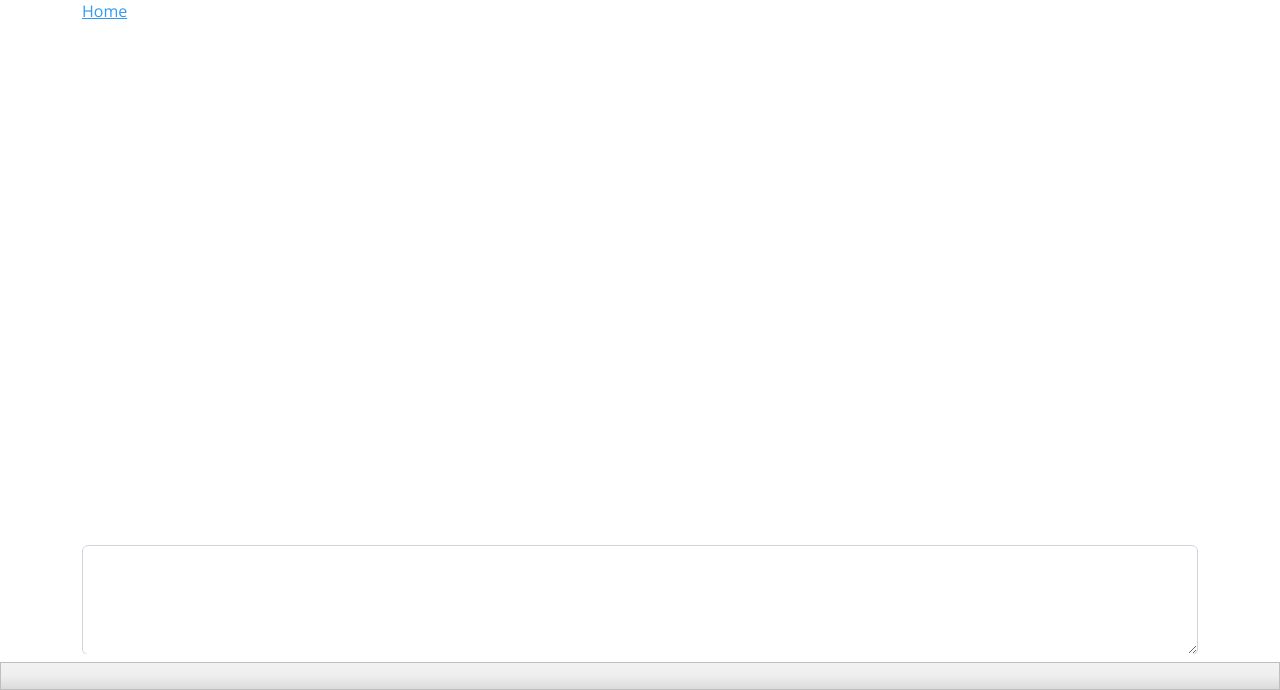
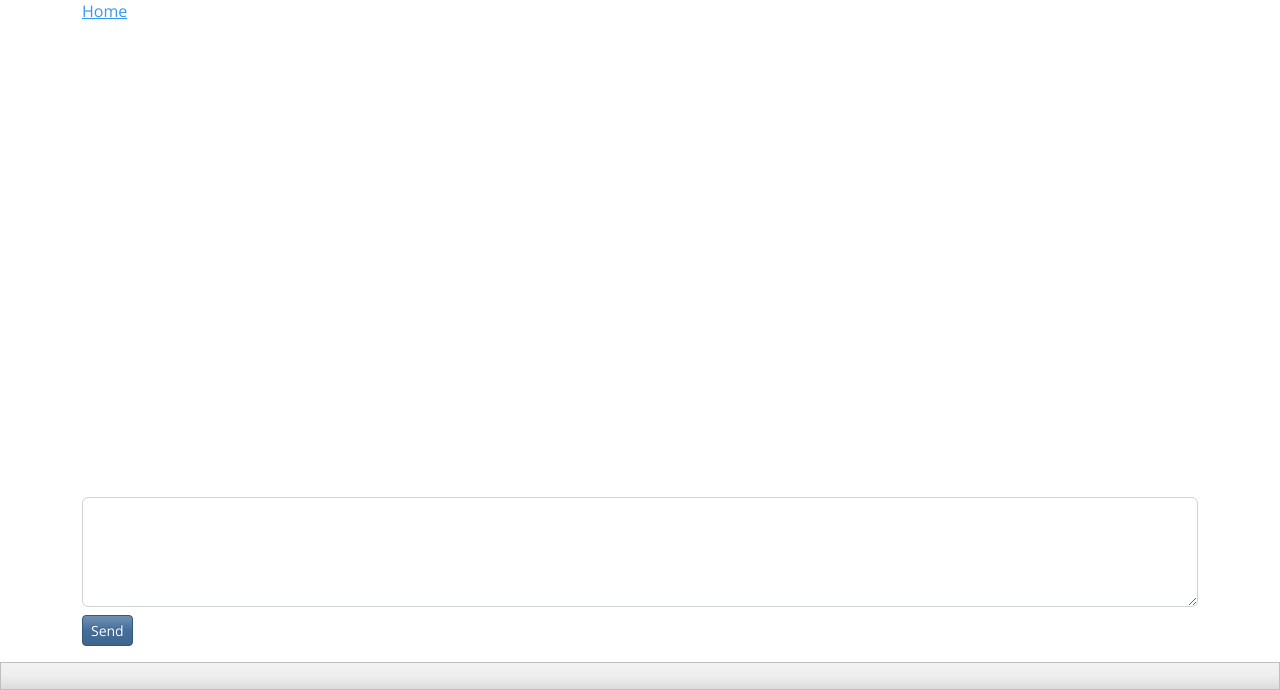
Before and after one commit to surf-bum/journal, a Flask app: page /ui/assistants/1/completion in a window 1280 px wide. Shown: the part 110-800 px from the top of the page. Run offline with Flask 3, Linux system fonts and the light colour scheme; parts of the project's set-up code (start-up, migrations or seed data) failed here and were passed over; some libraries are stand-ins or nearby versions.

Commit message:
feat: make container height flexible

```diff
--- a/templates/base.html
+++ b/templates/base.html
@@ -82,7 +82,7 @@
                 </nav>
             </header>
             <main class="flex-grow-1 overflow-auto">
-                <div class="container h-100">
+                <div class="container" style="height: calc(100% - 48px)">
                     <nav aria-label="breadcrumb">
                         <ol class="breadcrumb">
                             <li class="breadcrumb-item" role="button">
```
